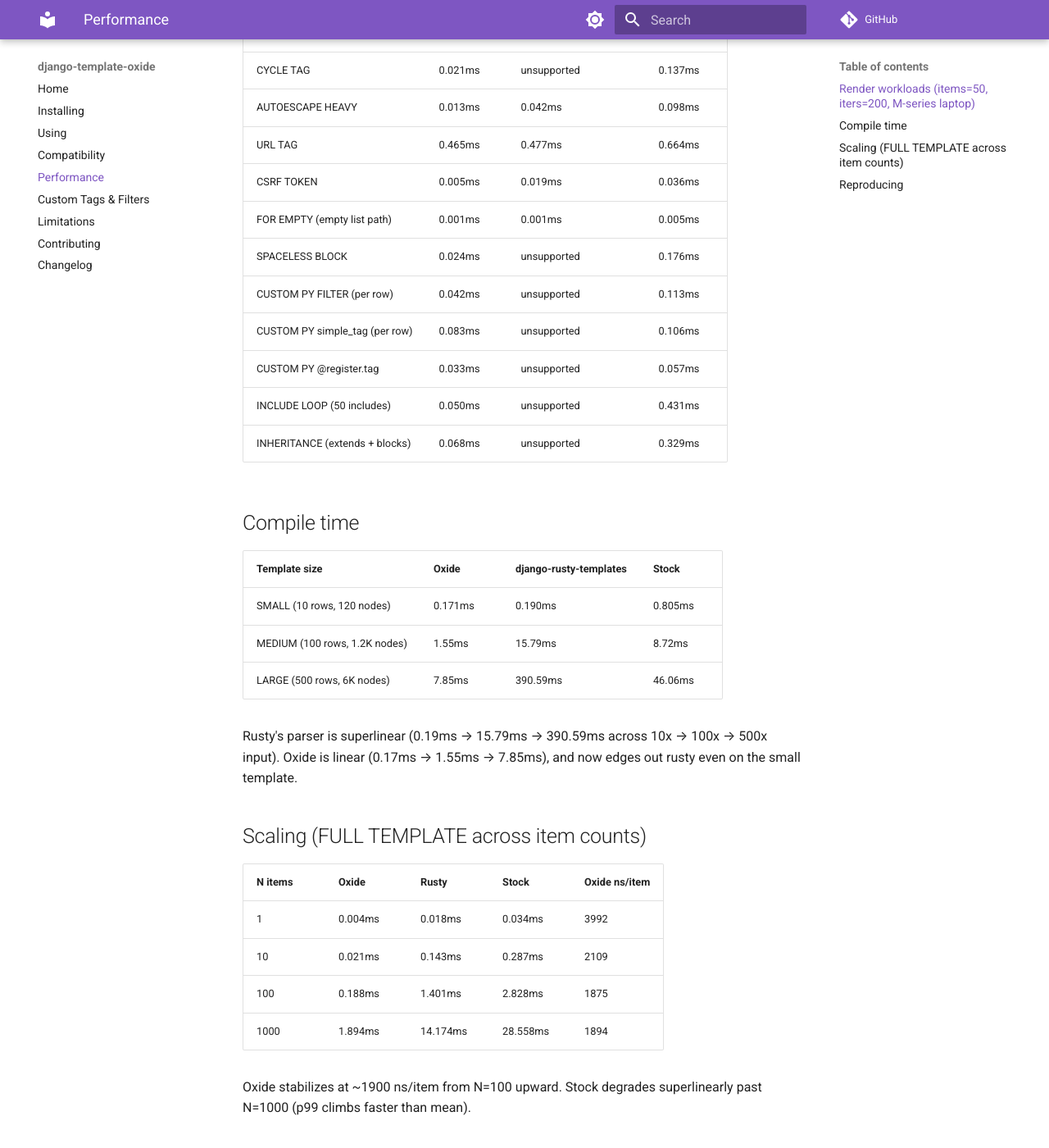
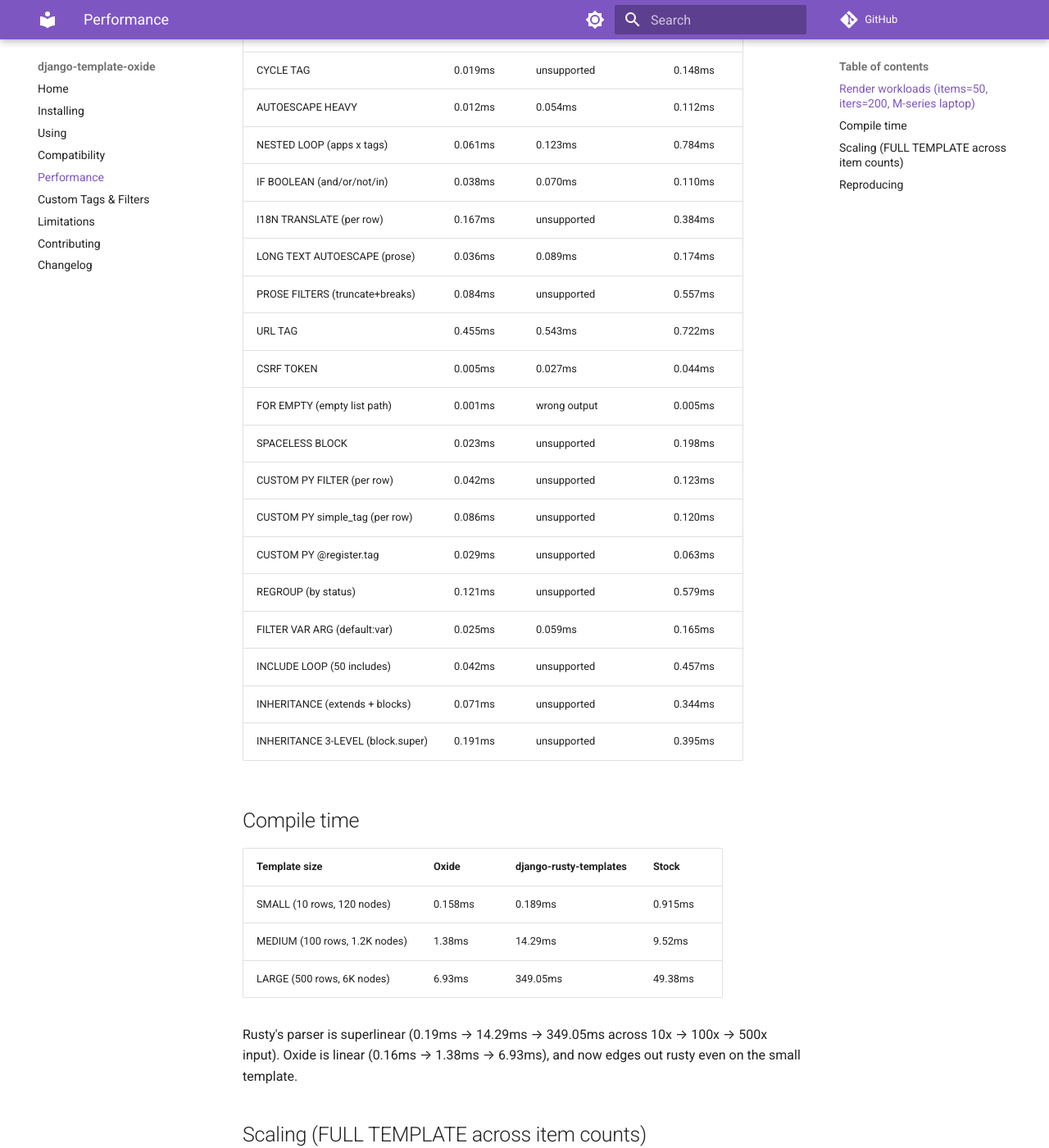
Before and after one commit to nickpetrovic/django-template-oxide, an MkDocs documentation site: the page built from docs/performance.md, in a window 1280 px wide and 1400 px high, scrolled down 779 px. Shown: the whole window at 82% size. Built offline with MkDocs 1.6.1 and Material for MkDocs 9.7.7, drawn with Linux system fonts in a browser that asks for light colours; comment, search, counter and statistics services are not loaded; some of the changed text lies outside the part shown.

Commit message:
docs: refresh all benchmark numbers; add new workloads to performance table

```diff
--- a/docs/performance.md
+++ b/docs/performance.md
@@ -6,51 +6,59 @@
 
 | Workload                       | Oxide    | django-rusty-templates | Stock     |
 |--------------------------------|----------|------------------------|-----------|
-| TEXT ONLY                      | 0.005ms  | 0.009ms                | 0.017ms   |
-| VARS ONLY (3 attrs)            | 0.018ms  | 0.124ms                | 0.276ms   |
-| FULL TEMPLATE (real-world)     | 0.100ms  | 0.696ms                | 1.409ms   |
-| DEEP LOOKUP (a.b.c.d.e.f)      | 0.032ms  | 0.089ms                | 0.166ms   |
-| DICT LOOKUP (3 keys per row)   | 0.026ms  | 0.104ms                | 0.236ms   |
-| LIST INDEXING (tags.0)         | 0.009ms  | 0.054ms                | 0.339ms   |
-| FILTER CHAIN (6-deep pipeline) | 0.035ms  | unsupported            | 0.626ms   |
-| DATE FILTERS (3 formats)       | 0.158ms  | 0.880ms                | 1.464ms   |
-| IF/ELIF CHAIN (5 branches)     | 0.024ms  | 0.059ms                | 0.140ms   |
-| WITH NESTED (4 levels)         | 0.115ms  | unsupported            | 0.704ms   |
-| FORLOOP COUNTER                | 0.026ms  | 0.058ms                | 0.385ms   |
-| CYCLE TAG                      | 0.021ms  | unsupported            | 0.137ms   |
-| AUTOESCAPE HEAVY               | 0.013ms  | 0.042ms                | 0.098ms   |
-| URL TAG                        | 0.465ms  | 0.477ms                | 0.664ms   |
-| CSRF TOKEN                     | 0.005ms  | 0.019ms                | 0.036ms   |
-| FOR EMPTY (empty list path)    | 0.001ms  | 0.001ms                | 0.005ms   |
-| SPACELESS BLOCK                | 0.024ms  | unsupported            | 0.176ms   |
-| CUSTOM PY FILTER (per row)     | 0.042ms  | unsupported            | 0.113ms   |
-| CUSTOM PY simple_tag (per row) | 0.083ms  | unsupported            | 0.106ms   |
-| CUSTOM PY @register.tag        | 0.033ms  | unsupported            | 0.057ms   |
-| INCLUDE LOOP (50 includes)     | 0.050ms  | unsupported            | 0.431ms   |
-| INHERITANCE (extends + blocks) | 0.068ms  | unsupported            | 0.329ms   |
+| TEXT ONLY                      | 0.005ms  | 0.011ms                | 0.019ms   |
+| VARS ONLY (3 attrs)            | 0.019ms  | 0.159ms                | 0.296ms   |
+| FULL TEMPLATE (real-world)     | 0.104ms  | 0.836ms                | 1.513ms   |
+| DEEP LOOKUP (a.b.c.d.e.f)      | 0.027ms  | 0.108ms                | 0.175ms   |
+| DICT LOOKUP (3 keys per row)   | 0.025ms  | 0.124ms                | 0.270ms   |
+| LIST INDEXING (tags.0)         | 0.009ms  | 0.066ms                | 0.368ms   |
+| FILTER CHAIN (6-deep pipeline) | 0.032ms  | unsupported            | 0.684ms   |
+| DATE FILTERS (3 formats)       | 0.171ms  | 0.993ms                | 1.620ms   |
+| IF/ELIF CHAIN (5 branches)     | 0.022ms  | 0.075ms                | 0.140ms   |
+| WITH NESTED (4 levels)         | 0.103ms  | unsupported            | 0.754ms   |
+| FORLOOP COUNTER                | 0.022ms  | 0.075ms                | 0.408ms   |
+| CYCLE TAG                      | 0.019ms  | unsupported            | 0.148ms   |
+| AUTOESCAPE HEAVY               | 0.012ms  | 0.054ms                | 0.112ms   |
+| NESTED LOOP (apps x tags)      | 0.061ms  | 0.123ms                | 0.784ms   |
+| IF BOOLEAN (and/or/not/in)     | 0.038ms  | 0.070ms                | 0.110ms   |
+| I18N TRANSLATE (per row)       | 0.167ms  | unsupported            | 0.384ms   |
+| LONG TEXT AUTOESCAPE (prose)   | 0.036ms  | 0.089ms                | 0.174ms   |
+| PROSE FILTERS (truncate+breaks)| 0.084ms  | unsupported            | 0.557ms   |
+| URL TAG                        | 0.455ms  | 0.543ms                | 0.722ms   |
+| CSRF TOKEN                     | 0.005ms  | 0.027ms                | 0.044ms   |
+| FOR EMPTY (empty list path)    | 0.001ms  | wrong output           | 0.005ms   |
+| SPACELESS BLOCK                | 0.023ms  | unsupported            | 0.198ms   |
+| CUSTOM PY FILTER (per row)     | 0.042ms  | unsupported            | 0.123ms   |
+| CUSTOM PY simple_tag (per row) | 0.086ms  | unsupported            | 0.120ms   |
+| CUSTOM PY @register.tag        | 0.029ms  | unsupported            | 0.063ms   |
+| REGROUP (by status)            | 0.121ms  | unsupported            | 0.579ms   |
+| FILTER VAR ARG (default:var)   | 0.025ms  | 0.059ms                | 0.165ms   |
+| INCLUDE LOOP (50 includes)     | 0.042ms  | unsupported            | 0.457ms   |
+| INHERITANCE (extends + blocks) | 0.071ms  | unsupported            | 0.344ms   |
+| INHERITANCE 3-LEVEL (block.super)| 0.191ms| unsupported            | 0.395ms   |
 
 ## Compile time
 
 | Template size            | Oxide    | django-rusty-templates | Stock    |
 |--------------------------|----------|------------------------|----------|
-| SMALL (10 rows, 120 nodes)| 0.171ms  | 0.190ms                | 0.805ms  |
-| MEDIUM (100 rows, 1.2K nodes)| 1.55ms   | 15.79ms                | 8.72ms   |
-| LARGE (500 rows, 6K nodes)| 7.85ms   | 390.59ms               | 46.06ms  |
+| SMALL (10 rows, 120 nodes)| 0.158ms  | 0.189ms                | 0.915ms  |
+| MEDIUM (100 rows, 1.2K nodes)| 1.38ms   | 14.29ms                | 9.52ms   |
+| LARGE (500 rows, 6K nodes)| 6.93ms   | 349.05ms               | 49.38ms  |
 
-Rusty's parser is superlinear (0.19ms → 15.79ms → 390.59ms across
-10x → 100x → 500x input). Oxide is linear (0.17ms → 1.55ms → 7.85ms),
+Rusty's parser is superlinear (0.19ms → 14.29ms → 349.05ms across
+10x → 100x → 500x input). Oxide is linear (0.16ms → 1.38ms → 6.93ms),
 and now edges out rusty even on the small template.
 
 ## Scaling (FULL TEMPLATE across item counts)
 
 | N items | Oxide    | Rusty    | Stock    | Oxide ns/item |
 |---------|----------|----------|----------|---------------|
-| 1       | 0.004ms  | 0.018ms  | 0.034ms  | 3992          |
-| 10      | 0.021ms  | 0.143ms  | 0.287ms  | 2109          |
-| 100     | 0.188ms  | 1.401ms  | 2.828ms  | 1875          |
-| 1000    | 1.894ms  | 14.174ms | 28.558ms | 1894          |
+| 1       | 0.004ms  | 0.020ms  | 0.037ms  | 4052          |
+| 10      | 0.022ms  | 0.174ms  | 0.326ms  | 2225          |
+| 100     | 0.201ms  | 1.678ms  | 3.057ms  | 2011          |
+| 1000    | 2.017ms  | 16.996ms | 31.063ms | 2017          |
 
-Oxide stabilizes at ~1900 ns/item from N=100 upward. Stock degrades
+Oxide stabilizes at ~2000 ns/item from N=100 upward. Stock degrades
 superlinearly past N=1000 (p99 climbs faster than mean).
 
 ## Reproducing
```
Also changed, not shown: CHANGELOG.md (+2 -2 lines), README.md (+14 -13 lines), benches/README.md (+2 -2 lines), docs/index.md (+5 -5 lines), docs/limitations.md (+3 -2 lines).
